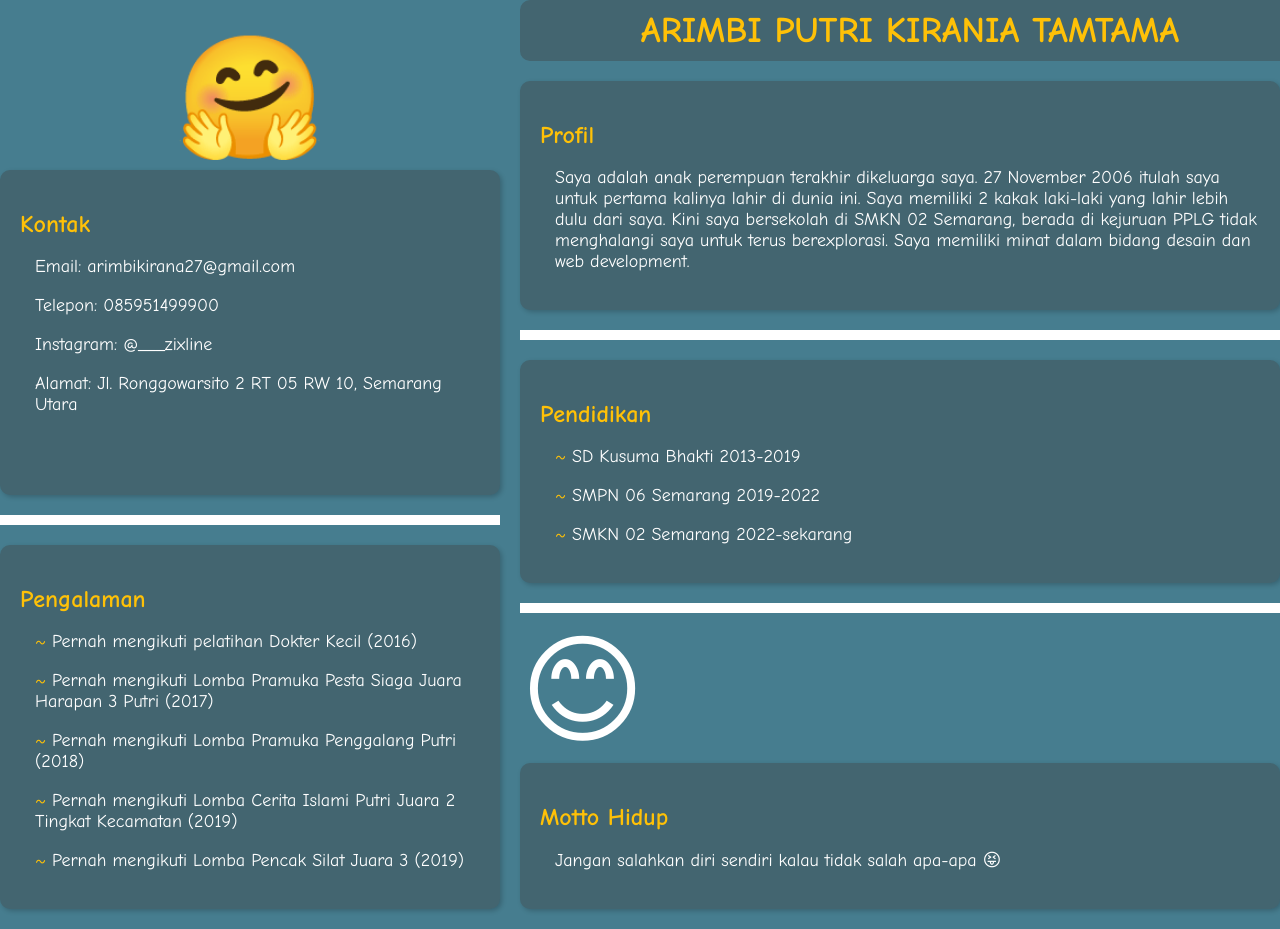
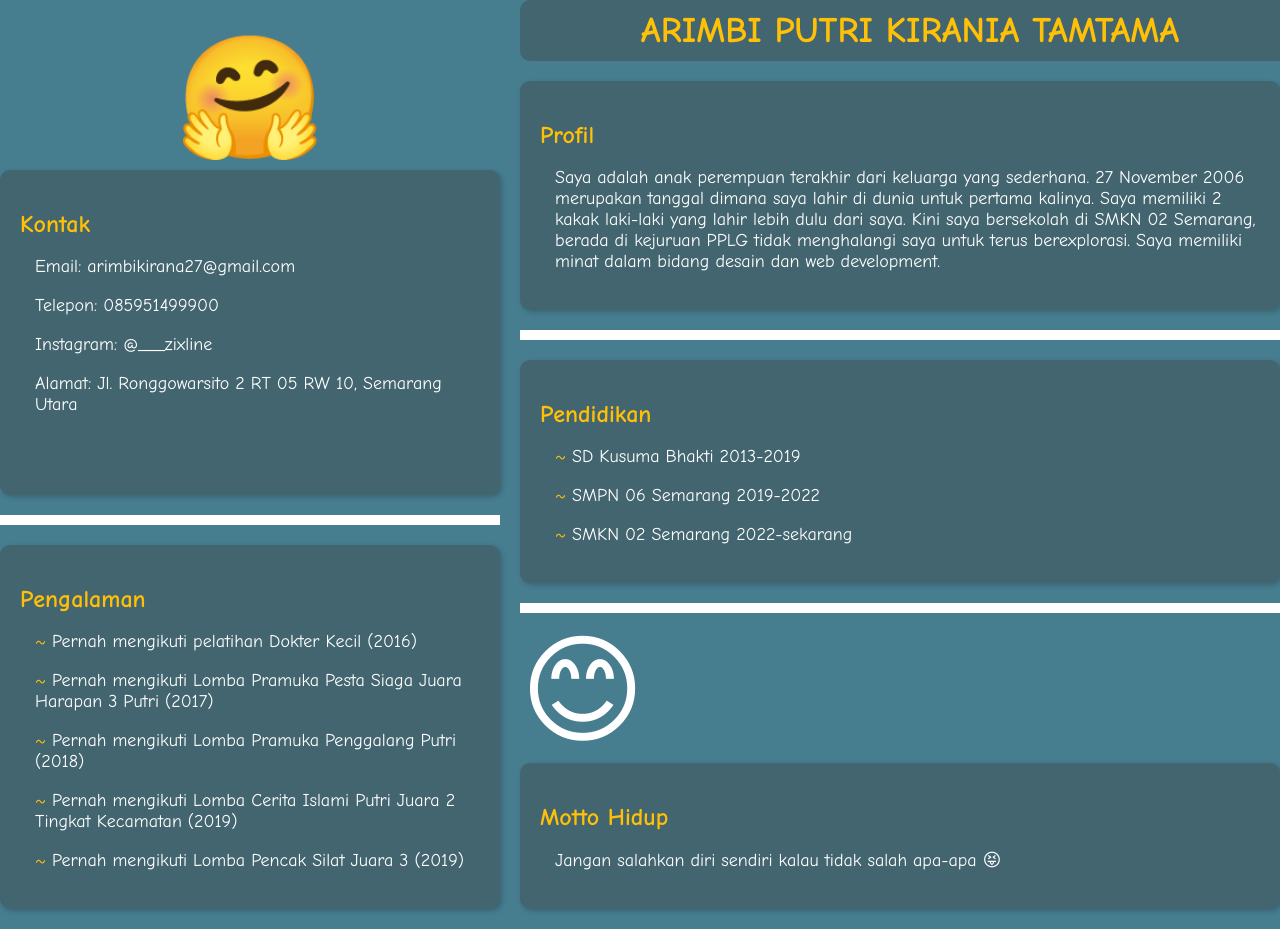
Before and after one commit to dlveer/My_Portofolio, a plain HTML site: page index.html in a window 1280 px wide. Drawn offline with Linux system fonts and the light colour scheme.

Commit message:
Update index.html

```diff
--- a/index.html
+++ b/index.html
@@ -134,7 +134,7 @@
             <h1>Arimbi Putri Kirania Tamtama</h1>
             <div class="profile">
                 <h2>Profil</h2>
-                <p>Saya adalah anak perempuan terakhir dikeluarga saya. 27 November 2006 itulah saya untuk pertama kalinya lahir di dunia ini. Saya memiliki 2 kakak laki-laki yang lahir lebih dulu dari saya. Kini saya bersekolah di SMKN 02 Semarang, berada di kejuruan PPLG tidak menghalangi saya untuk terus berexplorasi. Saya memiliki minat dalam bidang desain dan web development.</p>
+                <p>Saya adalah anak perempuan terakhir dari keluarga yang sederhana. 27 November 2006 merupakan tanggal dimana saya lahir di dunia untuk pertama kalinya. Saya memiliki 2 kakak laki-laki yang lahir lebih dulu dari saya. Kini saya bersekolah di SMKN 02 Semarang, berada di kejuruan PPLG tidak menghalangi saya untuk terus berexplorasi. Saya memiliki minat dalam bidang desain dan web development.</p>
             </div>
             <div class="separator"></div>
             <div class="education">
```
